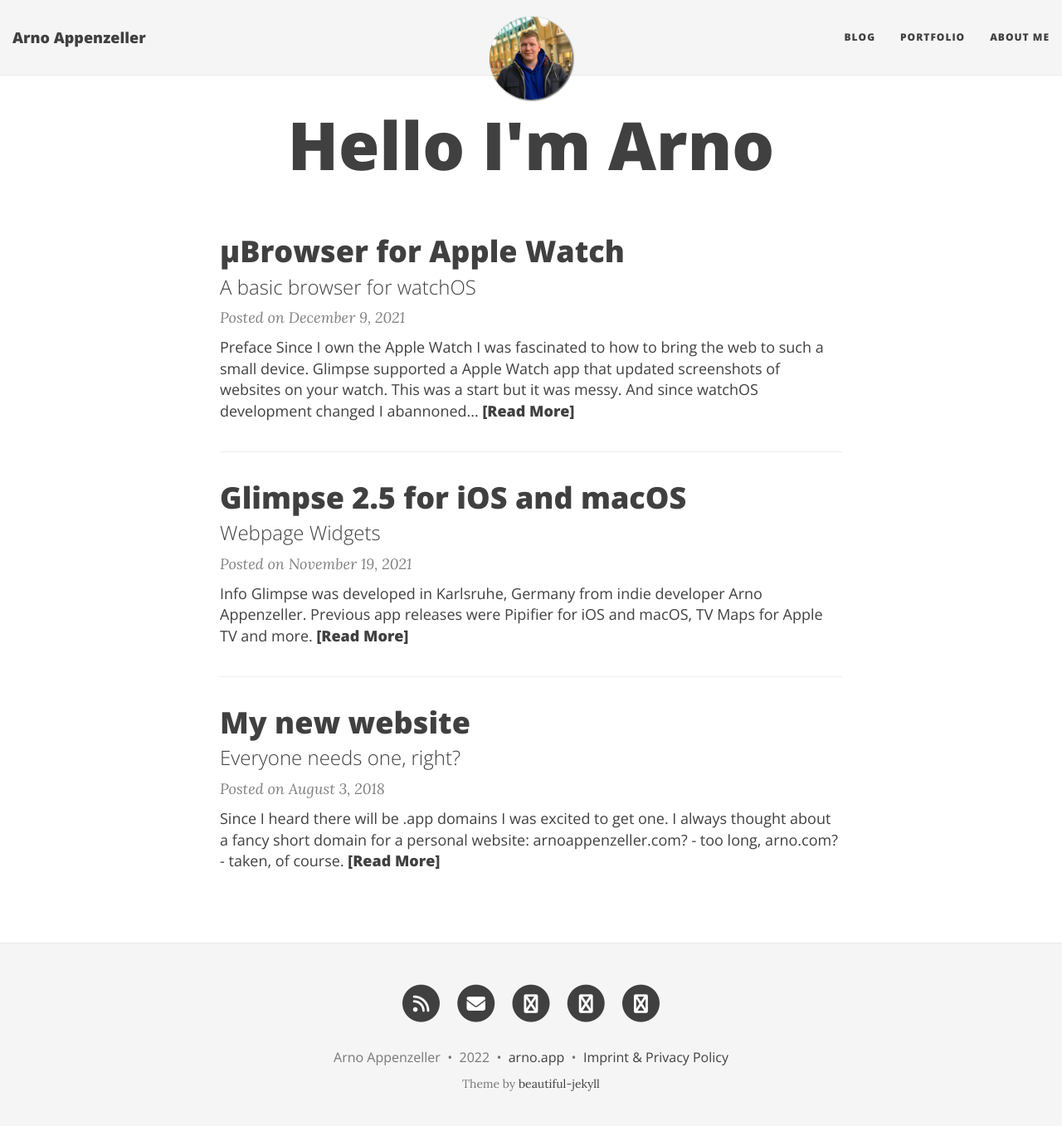
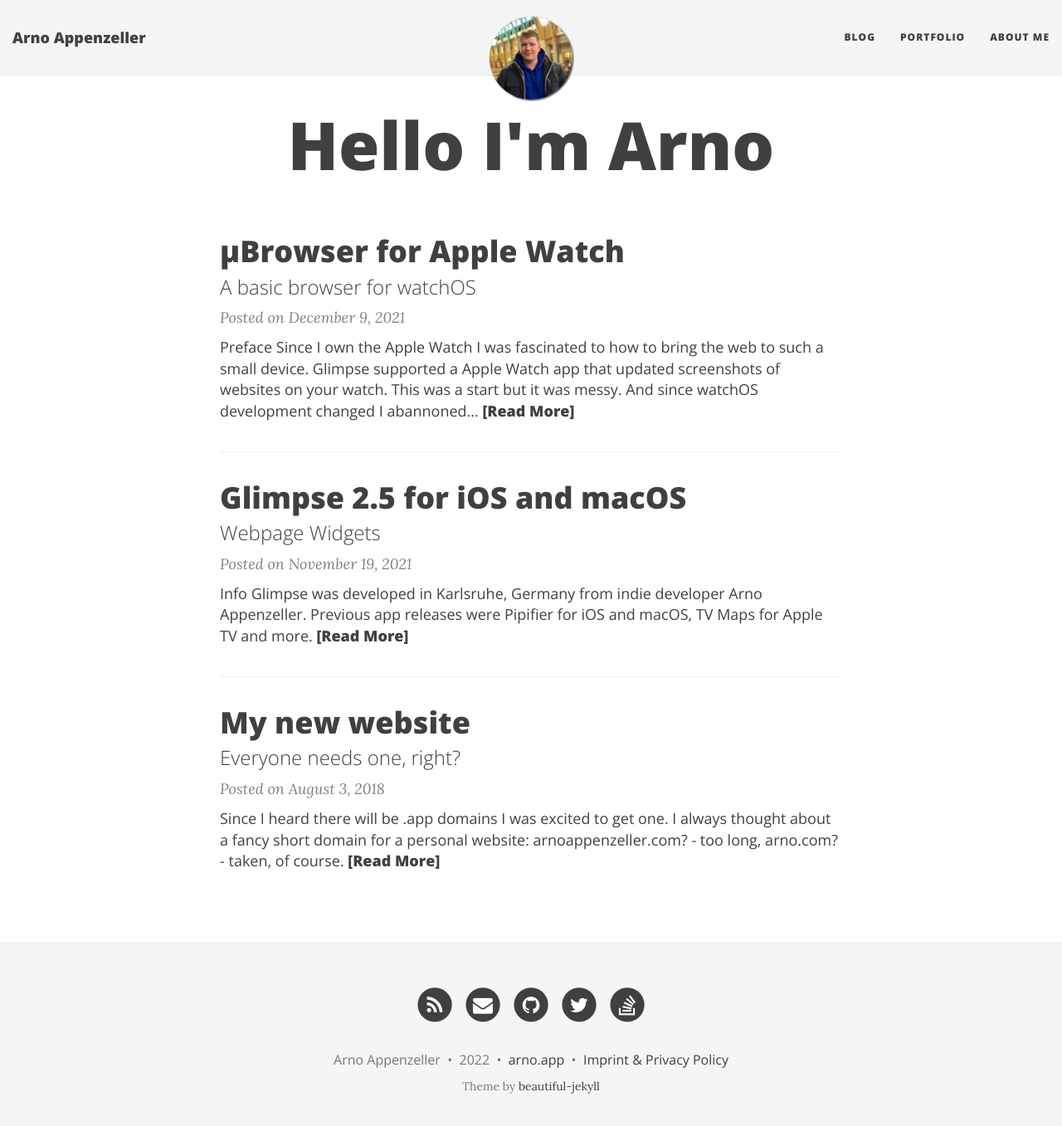
Before and after one commit to arnoappenzeller/arnoappenzeller.github.io, a Jekyll site: the page built from index.html, in a window 1280 px wide and 1370 px high. Shown: the top 1357 px of the window at 83% size. Built offline with Jekyll 4.4.1, drawn with Linux system fonts in a browser that asks for light colours; nearby versions of some CDN libraries; the list of posts is cut into pages by our own code.

Commit message:
fix local font awesome3

```diff
--- a/_includes/footer.html
+++ b/_includes/footer.html
@@ -16,7 +16,7 @@
             {%- endif -%}
                 <span class="fa-stack fa-lg" aria-hidden="true">
                   <i class="fa fa-circle fa-stack-2x"></i>
-                  <i class="fa {{ element.icon }} fa-stack-1x fa-inverse"></i>
+                  <i class="fa fa-brands {{ element.icon }} fa-stack-1x fa-inverse"></i>
                 </span>
                 <span class="sr-only">{{ element.name }}</span>
               </a>
--- a/_layouts/base.html
+++ b/_layouts/base.html
@@ -3,7 +3,8 @@ common-css:
   - "/css/bootstrap.min.css"
   - "/css/bootstrap-social.css"
   - "/css/main.css"
-  - "/fonts/css/all.min.css"
+common-ext-css:
+  - "//maxcdn.bootstrapcdn.com/font-awesome/4.6.0/css/font-awesome.min.css"
 common-js:
   - "/js/jquery-1.11.2.min.js"
   - "/js/bootstrap.min.js"
```
